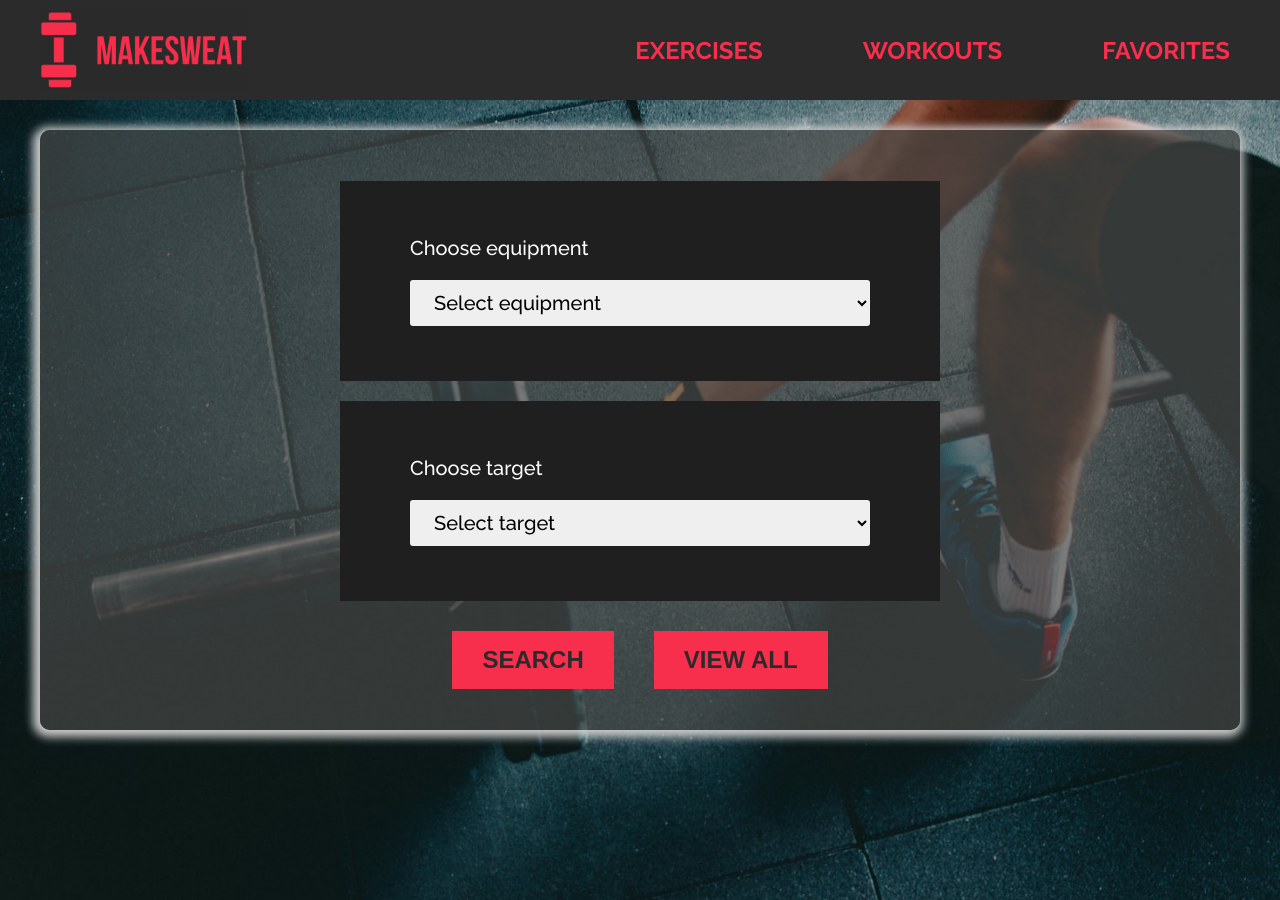
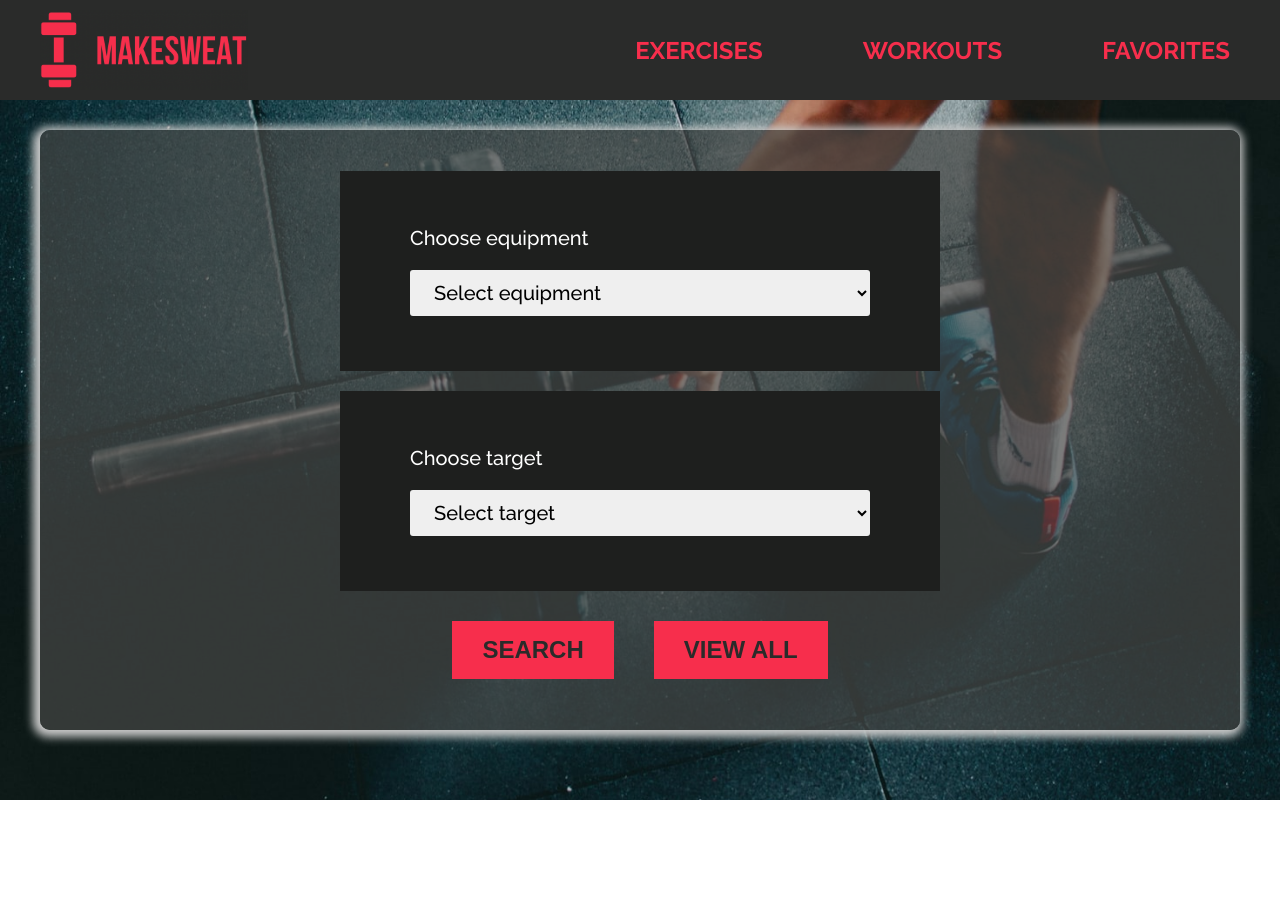
Before and after one commit to EReutova/Work-Out-App, a React (Create React App) app: page /exercises in a window 1280 px wide. After the commit the page ends 800 px from the top, so only its background shows below. Built offline with nearby package versions, Linux system fonts and the light colour scheme.

Commit message:
bg changes

```diff
--- a/src/GlobalStyles.js
+++ b/src/GlobalStyles.js
@@ -1,6 +1,5 @@
 import { createGlobalStyle } from "styled-components";
 
-import bg from "./title.jpeg"
 
 export default createGlobalStyle`
 :root {
@@ -33,13 +32,6 @@ export default createGlobalStyle`
         font-family: 'Raleway', sans-serif;
     }
     html, body {
-        background-image: url(${bg});
-        background-repeat: no-repeat;
-        background-size: cover;
-        background-position: center;
-        background-attachment: fixed;
-        min-height: 100vh;
-        width: 100%;
-        z-index: -1;
+
     }
 `;
--- a/src/components/Exercises.js
+++ b/src/components/Exercises.js
@@ -229,6 +229,7 @@ const Select = styled.select`
 const Buttons = styled.div`
     display: flex;
     margin-left: 0 auto;
+    margin-bottom: 20px;
 `;
 const Container = styled.div`
     display: flex;
```
